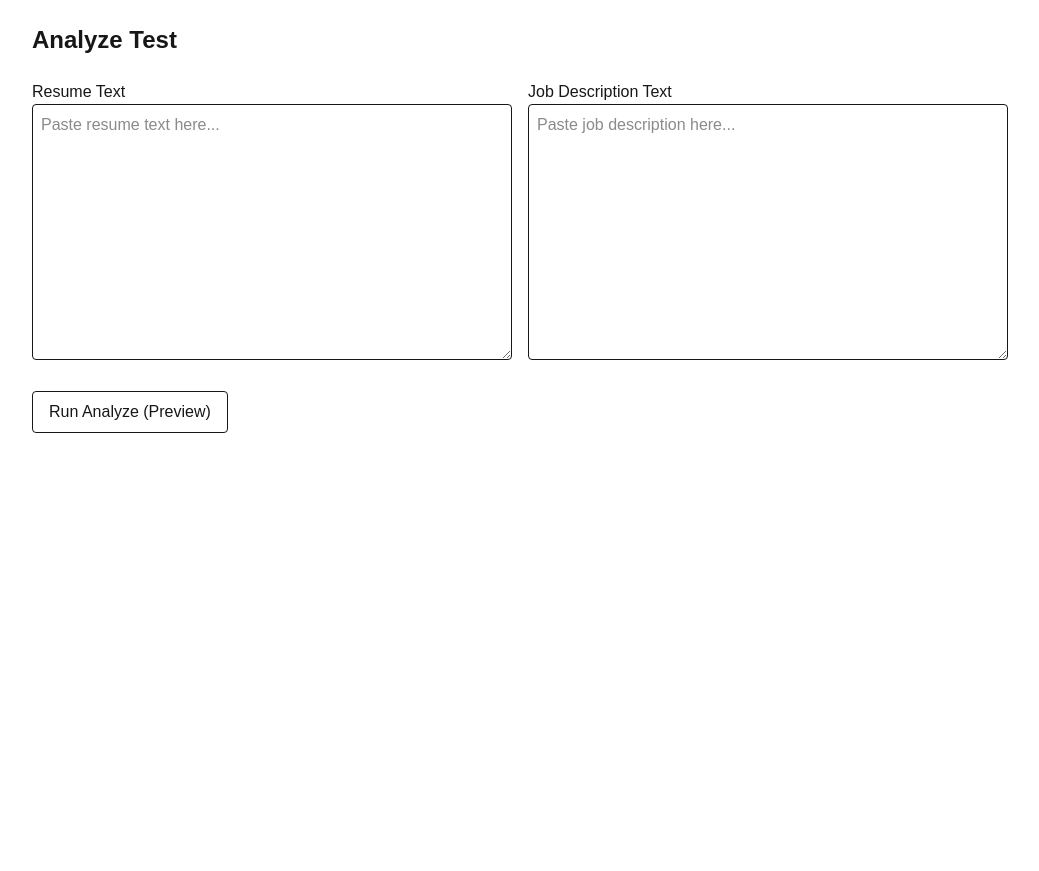
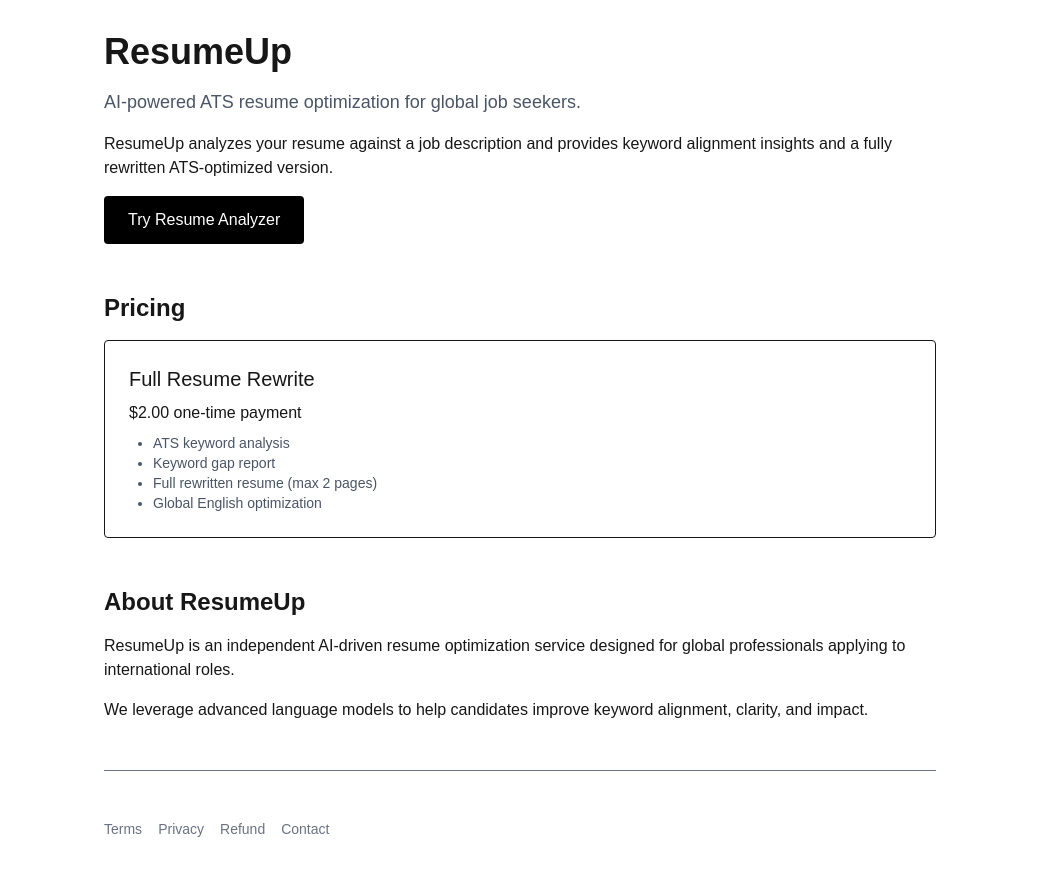
Before and after one commit to seulachoi/resume-saas, a Next.js app: page /analyze-test in a window 1280 px wide. Shown: the whole page, without its empty margins (120-1159 px from the left). Before the commit the page ends 800 px from the top, so only its background shows below. Built offline with nearby package versions, Linux system fonts and the light colour scheme; no server answers.

Commit message:
Add landing + legal pages for Paddle approval

```diff
--- a/app/analyze-test/page.tsx
+++ b/app/analyze-test/page.tsx
@@ -1,216 +1,55 @@
-"use client";
+export default function HomePage() {
+    return (
+      <main className="max-w-4xl mx-auto p-8 space-y-12">
+        <section className="space-y-4">
+          <h1 className="text-4xl font-bold">ResumeUp</h1>
+          <p className="text-lg text-gray-600">
+            AI-powered ATS resume optimization for global job seekers.
+          </p>
+          <p>
+            ResumeUp analyzes your resume against a job description and provides
+            keyword alignment insights and a fully rewritten ATS-optimized version.
+          </p>
+          <a
+            href="/analyze-test"
+            className="inline-block px-6 py-3 bg-black text-white rounded"
+          >
+            Try Resume Analyzer
+          </a>
+        </section>
 
-import { useEffect, useMemo, useState } from "react";
+        <section id="pricing" className="space-y-4">
+          <h2 className="text-2xl font-semibold">Pricing</h2>
+          <div className="border p-6 rounded space-y-2">
+            <h3 className="text-xl font-medium">Full Resume Rewrite</h3>
+            <p>$2.00 one-time payment</p>
+            <ul className="list-disc pl-6 text-sm text-gray-600">
+              <li>ATS keyword analysis</li>
+              <li>Keyword gap report</li>
+              <li>Full rewritten resume (max 2 pages)</li>
+              <li>Global English optimization</li>
+            </ul>
+          </div>
+        </section>
 
-declare global {
-  interface Window {
-    Paddle?: any;
+        <section className="space-y-4">
+          <h2 className="text-2xl font-semibold">About ResumeUp</h2>
+          <p>
+            ResumeUp is an independent AI-driven resume optimization service
+            designed for global professionals applying to international roles.
+          </p>
+          <p>
+            We leverage advanced language models to help candidates improve
+            keyword alignment, clarity, and impact.
+          </p>
+        </section>
+
+        <footer className="pt-12 border-t text-sm text-gray-500 space-x-4">
+          <a href="/terms">Terms</a>
+          <a href="/privacy">Privacy</a>
+          <a href="/refund">Refund</a>
+          <a href="/contact">Contact</a>
+        </footer>
+      </main>
+    );
   }
-}
-
-export default function AnalyzeTestPage() {
-  const [resumeText, setResumeText] = useState("");
-  const [jdText, setJdText] = useState("");
-  const [result, setResult] = useState<any>(null);
-  const [loading, setLoading] = useState(false);
-  const [error, setError] = useState<string | null>(null);
-
-  // ✅ Read NEXT_PUBLIC envs in a safe way
-  const paddleToken = useMemo(
-    () => process.env.NEXT_PUBLIC_PADDLE_TOKEN || "",
-    []
-  );
-  const paddlePriceId = useMemo(
-    () => process.env.NEXT_PUBLIC_PADDLE_PRICE_ID || "",
-    []
-  );
-  const baseUrl = useMemo(
-    () => process.env.NEXT_PUBLIC_BASE_URL || "",
-    []
-  );
-
-  // ✅ Load Paddle script + Initialize once
-  useEffect(() => {
-    // If already loaded, just initialize
-    const init = () => {
-      if (!window.Paddle) return;
-
-      if (!paddleToken) {
-        // Token missing: we don't block the page, but checkout won't work
-        return;
-      }
-
-      try {
-        window.Paddle.Initialize({ token: paddleToken });
-      } catch {
-        // ignore
-      }
-    };
-
-    const existing = document.querySelector(
-      'script[src="https://cdn.paddle.com/paddle/v2/paddle.js"]'
-    ) as HTMLScriptElement | null;
-
-    if (existing) {
-      init();
-      return;
-    }
-
-    const script = document.createElement("script");
-    script.src = "https://cdn.paddle.com/paddle/v2/paddle.js";
-    script.async = true;
-    script.onload = init;
-    document.body.appendChild(script);
-  }, [paddleToken]);
-
-  const callAnalyze = async (mode: "preview" | "full") => {
-    setLoading(true);
-    setError(null);
-
-    try {
-      const res = await fetch("/api/analyze", {
-        method: "POST",
-        headers: { "Content-Type": "application/json" },
-        body: JSON.stringify({ resumeText, jdText, mode }),
-      });
-
-      const data = await res.json();
-      if (!res.ok) throw new Error(data?.error || "Request failed");
-      setResult(data);
-    } catch (e: any) {
-      setError(e.message);
-    } finally {
-      setLoading(false);
-    }
-  };
-
-  const runPreview = async () => {
-    setResult(null);
-    await callAnalyze("preview");
-  };
-
-  const unlock = () => {
-    if (!paddleToken) {
-      setError("Paddle token is missing. Set NEXT_PUBLIC_PADDLE_TOKEN in env.");
-      return;
-    }
-    if (!paddlePriceId) {
-      setError(
-        "Paddle price id is missing. Set NEXT_PUBLIC_PADDLE_PRICE_ID in env."
-      );
-      return;
-    }
-    if (!baseUrl) {
-      setError("Base URL missing. Set NEXT_PUBLIC_BASE_URL in env.");
-      return;
-    }
-    if (!window.Paddle?.Checkout?.open) {
-      setError("Paddle is not ready yet. Please try again in a moment.");
-      return;
-    }
-
-    window.Paddle.Checkout.open({
-      items: [{ priceId: paddlePriceId }],
-      settings: {
-        successUrl: `${baseUrl}/analyze-test?unlocked=1`,
-      },
-    });
-  };
-
-  // ✅ If redirected back with ?unlocked=1, automatically run FULL
-  useEffect(() => {
-    const params = new URLSearchParams(window.location.search);
-    const unlocked = params.get("unlocked");
-
-    if (unlocked === "1") {
-      // Only run if user already entered inputs (or keep last ones)
-      // If empty, we simply show a message.
-      if (resumeText.length >= 200 && jdText.length >= 200) {
-        callAnalyze("full");
-      } else {
-        setError(
-          "Payment success detected. Please paste your resume & job description again, then click Run Analyze."
-        );
-      }
-    }
-    // eslint-disable-next-line react-hooks/exhaustive-deps
-  }, []);
-
-  return (
-    <main className="max-w-5xl mx-auto p-6 space-y-6">
-      <h1 className="text-2xl font-semibold">Analyze Test</h1>
-
-      <div className="grid grid-cols-1 md:grid-cols-2 gap-4">
-        <div className="space-y-2">
-          <label className="font-medium">Resume Text</label>
-          <textarea
-            className="w-full h-64 border rounded p-2"
-            value={resumeText}
-            onChange={(e) => setResumeText(e.target.value)}
-            placeholder="Paste resume text here..."
-          />
-        </div>
-
-        <div className="space-y-2">
-          <label className="font-medium">Job Description Text</label>
-          <textarea
-            className="w-full h-64 border rounded p-2"
-            value={jdText}
-            onChange={(e) => setJdText(e.target.value)}
-            placeholder="Paste job description here..."
-          />
-        </div>
-      </div>
-
-      <button
-        onClick={runPreview}
-        disabled={loading || resumeText.length < 200 || jdText.length < 200}
-        className="px-4 py-2 rounded border"
-      >
-        {loading ? "Running..." : "Run Analyze (Preview)"}
-      </button>
-
-      {error && <p className="text-red-600">Error: {error}</p>}
-
-      {result && (
-        <section className="space-y-4">
-          <div className="p-4 border rounded">
-            <div className="text-lg font-medium">ATS Score</div>
-            <div className="text-3xl">{result.atsScore}</div>
-            <div className="text-sm text-gray-500">mode: {result.mode}</div>
-          </div>
-
-          <div className="p-4 border rounded">
-            <div className="text-lg font-medium mb-2">Keyword Gaps</div>
-            <pre className="whitespace-pre-wrap text-sm">
-              {JSON.stringify(result.gaps, null, 2)}
-            </pre>
-          </div>
-
-          {result.mode === "preview" ? (
-            <div className="p-4 border rounded space-y-3">
-              <div className="text-lg font-medium">Full Rewrite (Locked)</div>
-              <p className="text-sm text-gray-600">
-                Unlock to generate and view the full ATS-aligned rewritten resume.
-              </p>
-
-              <button
-                className="px-4 py-2 rounded border bg-black text-white w-fit"
-                onClick={unlock}
-              >
-                Unlock Full Resume ($2)
-              </button>
-            </div>
-          ) : (
-            <div className="p-4 border rounded">
-              <div className="text-lg font-medium mb-2">Rewritten Resume</div>
-              <pre className="whitespace-pre-wrap text-sm">
-                {result.rewrittenResume}
-              </pre>
-            </div>
-          )}
-        </section>
-      )}
-    </main>
-  );
-}
--- /dev/null
+++ b/app/contact/page.tsx
@@ -0,0 +1,19 @@
+export default function ContactPage() {
+    return (
+      <main className="max-w-3xl mx-auto p-8 space-y-6">
+        <h1 className="text-3xl font-bold">Contact</h1>
+
+        <p>
+          For support or inquiries, contact:
+        </p>
+
+        <p>
+          Email: peach43054@gmail.com
+        </p>
+
+        <p>
+          Business Owner: Seula Choi
+        </p>
+      </main>
+    );
+  }
--- /dev/null
+++ b/app/privacy/page.tsx
@@ -0,0 +1,20 @@
+export default function PrivacyPage() {
+    return (
+      <main className="max-w-3xl mx-auto p-8 space-y-6">
+        <h1 className="text-3xl font-bold">Privacy Policy</h1>
+
+        <p>
+          ResumeUp collects resume and job description data solely for
+          processing and optimization purposes.
+        </p>
+
+        <p>
+          We do not sell or share personal information with third parties.
+        </p>
+
+        <p>
+          Payment information is handled securely by Paddle.
+        </p>
+      </main>
+    );
+  }
--- /dev/null
+++ b/app/refund/page.tsx
@@ -0,0 +1,16 @@
+export default function RefundPage() {
+    return (
+      <main className="max-w-3xl mx-auto p-8 space-y-6">
+        <h1 className="text-3xl font-bold">Refund Policy</h1>
+
+        <p>
+          Due to the digital nature of our product, all sales are final once
+          the resume rewrite has been generated.
+        </p>
+
+        <p>
+          If you experience technical issues, please contact support within 7 days.
+        </p>
+      </main>
+    );
+  }
--- /dev/null
+++ b/app/terms/page.tsx
@@ -0,0 +1,30 @@
+export default function TermsPage() {
+    return (
+      <main className="max-w-3xl mx-auto p-8 space-y-6">
+        <h1 className="text-3xl font-bold">Terms and Conditions</h1>
+
+        <p>
+          These Terms and Conditions govern your use of ResumeUp services.
+        </p>
+
+        <h2 className="text-xl font-semibold">Service Description</h2>
+        <p>
+          ResumeUp provides AI-generated resume analysis and rewriting services.
+        </p>
+
+        <h2 className="text-xl font-semibold">No Guarantees</h2>
+        <p>
+          ResumeUp does not guarantee job offers or interview outcomes.
+        </p>
+
+        <h2 className="text-xl font-semibold">Payments</h2>
+        <p>
+          All payments are processed securely via Paddle.
+        </p>
+
+        <p className="text-sm text-gray-500">
+          Operated by Seula Choi.
+        </p>
+      </main>
+    );
+  }
```
